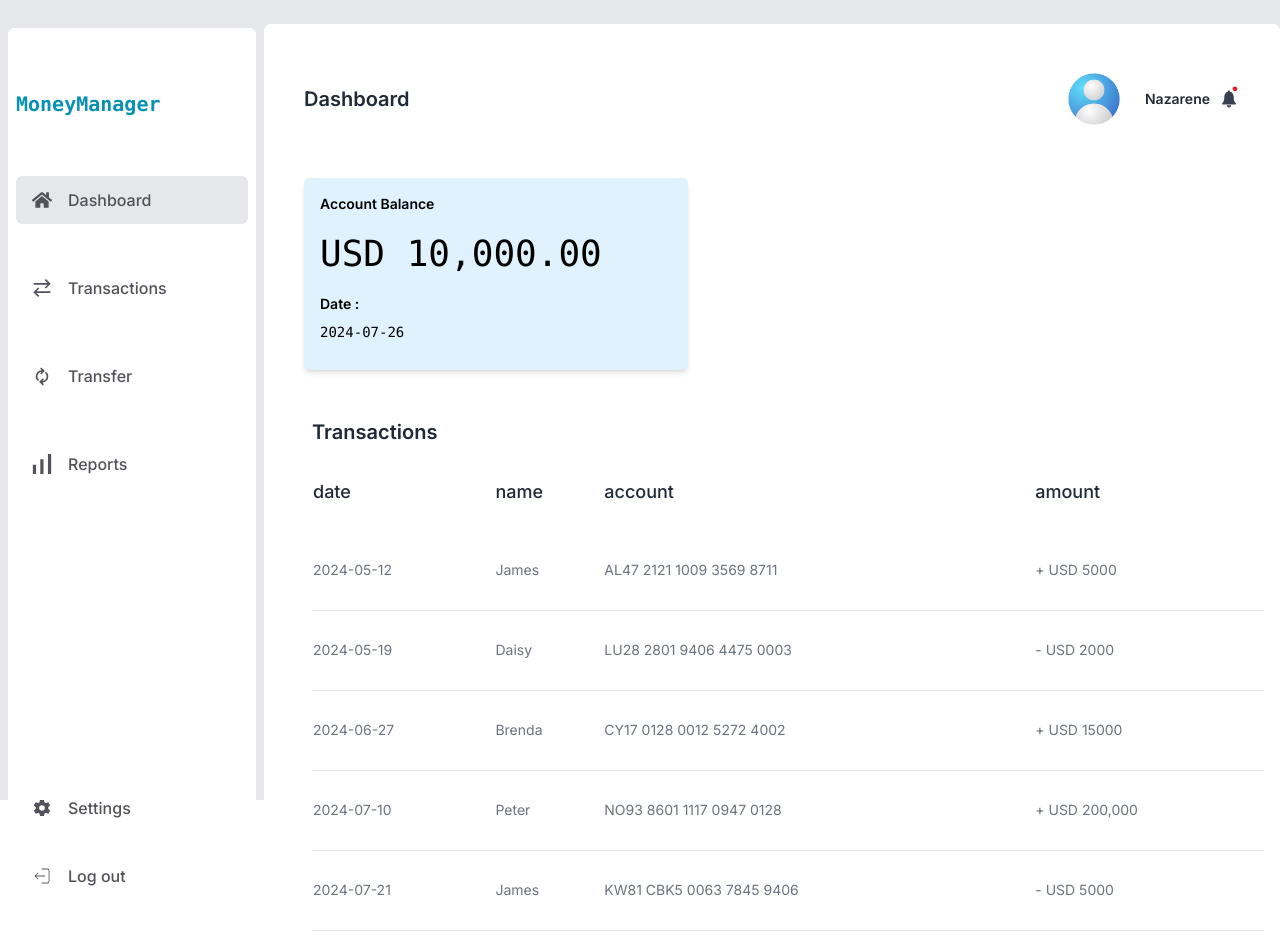
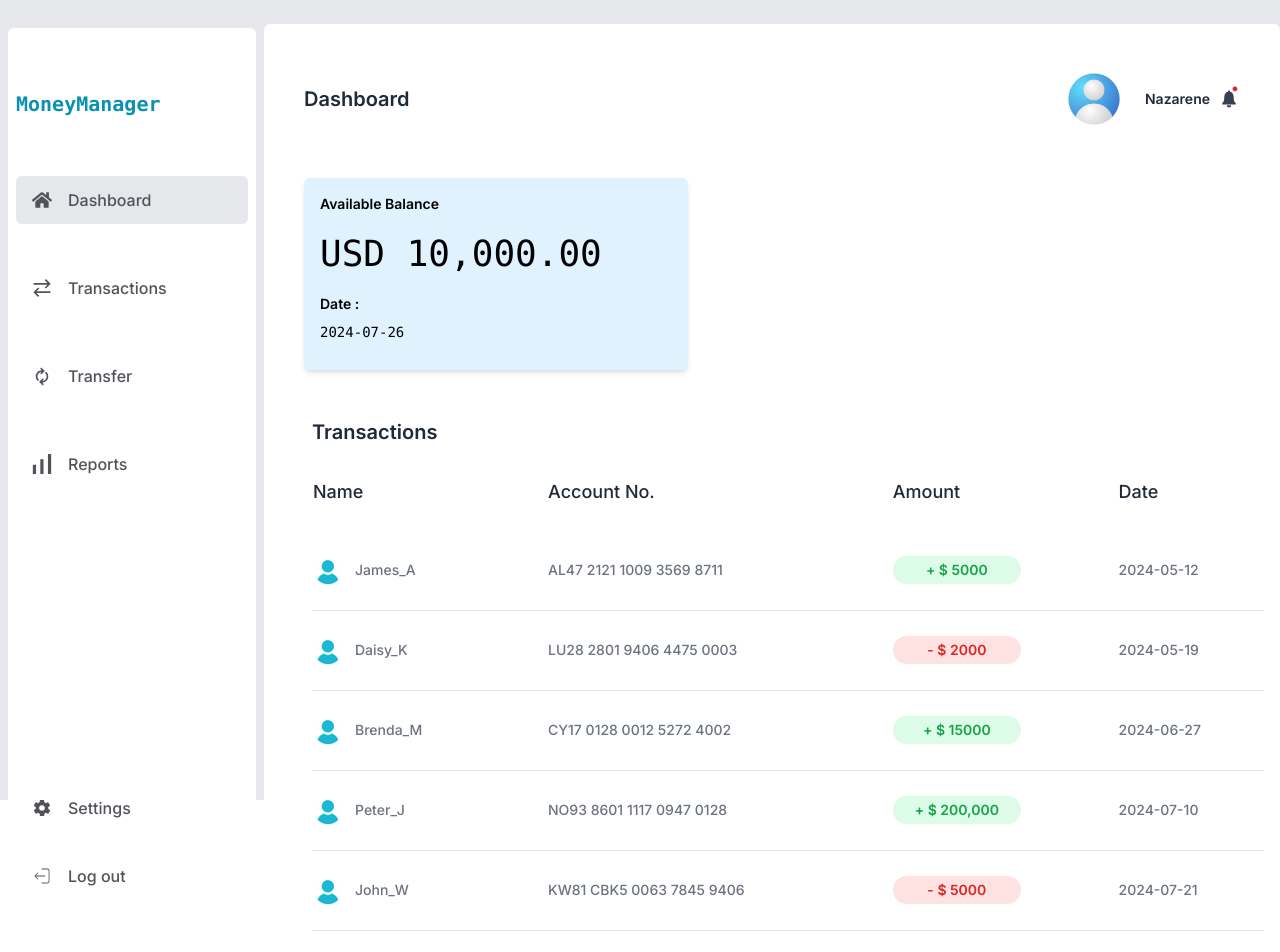
Before and after one commit to nazarenegena/moneymanager, a Next.js app: page /dashboard in a window 1280 px wide. Shown: the top 952 px of the page. Built offline with nearby package versions, Linux system fonts and the light colour scheme.

Commit message:
dashboard layout updated

```diff
--- a/src/components/dashboardSection/AccountBalanceCard.tsx
+++ b/src/components/dashboardSection/AccountBalanceCard.tsx
@@ -6,7 +6,7 @@ const AccountBalanceCard = (props: Props) => {
   return (
     <div className="bg-sky-100 w-96 h-48 rounded-md p-4 shadow-md">
       {" "}
-      <p className="text-sm font-semibold">Account Balance</p>
+      <p className="text-sm font-semibold">Available Balance</p>
       <p className="text-4xl font-mono leading-10 font-medium mt-5 ">
         USD 10,000.00
       </p>
--- a/src/components/dashboardSection/TransactionTable.tsx
+++ b/src/components/dashboardSection/TransactionTable.tsx
@@ -7,6 +7,8 @@ import {
 } from "@tanstack/react-table";
 
 import React, { useState } from "react";
+import Image from "next/image";
+import profileImage from "@/app/assets/profile-img.jpg";
 
 type Props = {};
 
@@ -15,66 +17,115 @@ interface ITransaction {
   accountNumber: string;
   recipient: string;
   amount: string;
+  debit: boolean;
 }
 
 const transactionData: ITransaction[] = [
   {
     date: "2024-05-12",
     accountNumber: "AL47 2121 1009 3569 8711",
-    recipient: "James",
-    amount: " + USD 5000",
+    recipient: "James_A",
+    amount: " + $ 5000",
+    debit: true,
   },
   {
     date: "2024-05-19",
     accountNumber: "LU28 2801 9406 4475 0003",
-    recipient: "Daisy",
-    amount: " - USD 2000",
+    recipient: "Daisy_K",
+    amount: " - $ 2000",
+    debit: false,
   },
   {
     date: "2024-06-27",
     accountNumber: "CY17 0128 0012 5272 4002",
-    recipient: "Brenda",
-    amount: " + USD 15000",
+    recipient: "Brenda_M",
+    amount: " + $ 15000",
+    debit: true,
   },
   {
     date: "2024-07-10",
     accountNumber: "NO93 8601 1117 0947 0128",
-    recipient: "Peter",
-    amount: " + USD 200,000",
+    recipient: "Peter_J",
+    amount: " + $ 200,000",
+    debit: true,
   },
   {
     date: "2024-07-21",
     accountNumber: "KW81 CBK5 0063 7845 9406",
-    recipient: "James",
-    amount: " - USD 5000",
+    recipient: "John_W",
+    amount: " - $ 5000",
+    debit: false,
+  },
+  {
+    date: "2024-07-20",
+    accountNumber: "BT14 0128 5272 5102 0012",
+    recipient: "Alex_M",
+    amount: " + $ 3000",
+    debit: true,
+  },
+  {
+    date: "2024-07-23",
+    accountNumber: "JW91 0063 7845 9406 CBK5",
+    recipient: "Milan_K",
+    amount: " - $ 1200",
+    debit: false,
   },
 ];
 const columnHelper = createColumnHelper<ITransaction>();
 const columns = [
-  columnHelper.accessor("date", {
-    cell: (info) => info.getValue(),
+  columnHelper.accessor("recipient", {
+    header: () => "Name",
+    // cell: (info) => info.renderValue(),
+    cell: ({ row: { original } }) => {
+      return (
+        <div className="flex  items-center mr-6">
+          <Image
+            src={profileImage}
+            alt="profile-img "
+            width={30}
+            className="mr-3"
+          />
+          {original.recipient}
+        </div>
+      );
+    },
     footer: (info) => info.column.id,
   }),
-  columnHelper.accessor("recipient", {
-    header: () => "name",
-    cell: (info) => info.renderValue(),
-    footer: (info) => info.column.id,
-  }),
+
   columnHelper.accessor("accountNumber", {
-    header: () => "account",
+    header: () => "Account No.",
     cell: (info) => info.getValue(),
     footer: (info) => info.column.id,
   }),
 
   columnHelper.accessor("amount", {
-    header: () => "amount",
-    cell: (info) => info.renderValue(),
+    header: () => "Amount",
+    cell: ({ row: { original } }) => {
+      return (
+        <div
+          className={`${
+            original.debit
+              ? "text-green-600 bg-green-100 rounded-full w-32 text-center py-1"
+              : "text-red-600 bg-red-100 rounded-full w-32 text-center py-1"
+          } font-semibold`}
+        >
+          {original.amount}
+        </div>
+      );
+    },
+    footer: (info) => info.column.id,
+  }),
+  columnHelper.accessor("date", {
+    header: () => "Date",
+    cell: (info) => info.getValue(),
     footer: (info) => info.column.id,
   }),
 ];
 
 const TransactionTable = (props: Props) => {
   const [transactions, setTransactions] = useState(() => [...transactionData]);
+  //   console.log(transactions, "the id");
+
   const table = useReactTable({
     data: transactions,
     columns,
@@ -108,7 +159,7 @@ const TransactionTable = (props: Props) => {
           {table.getRowModel().rows.map((row) => (
             <tr
               key={row.id}
-              className="border-b border-gray-200 h-20 font-normal text-sm text-gray-500"
+              className="border-b border-gray-200 h-20 font-medium text-sm text-gray-500"
             >
               {row.getVisibleCells().map((cell) => (
                 <td key={cell.id}>
```
